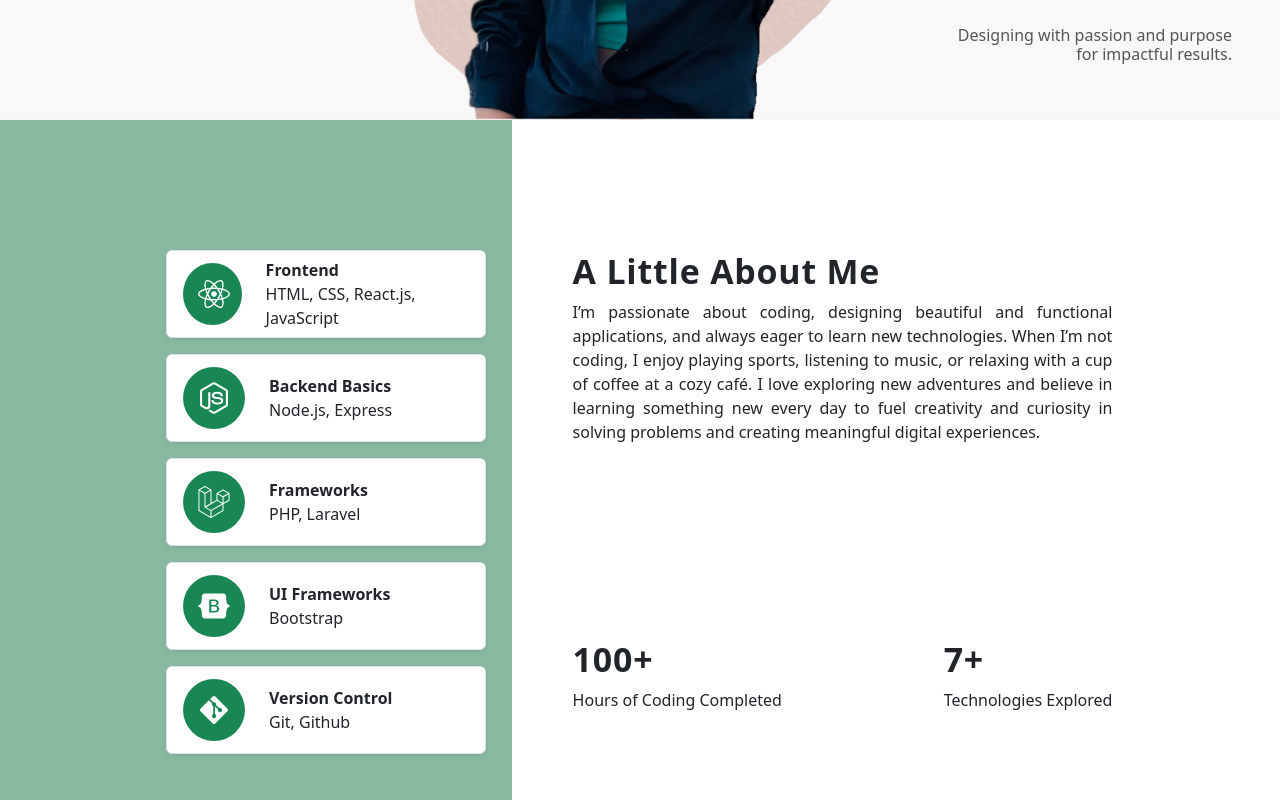
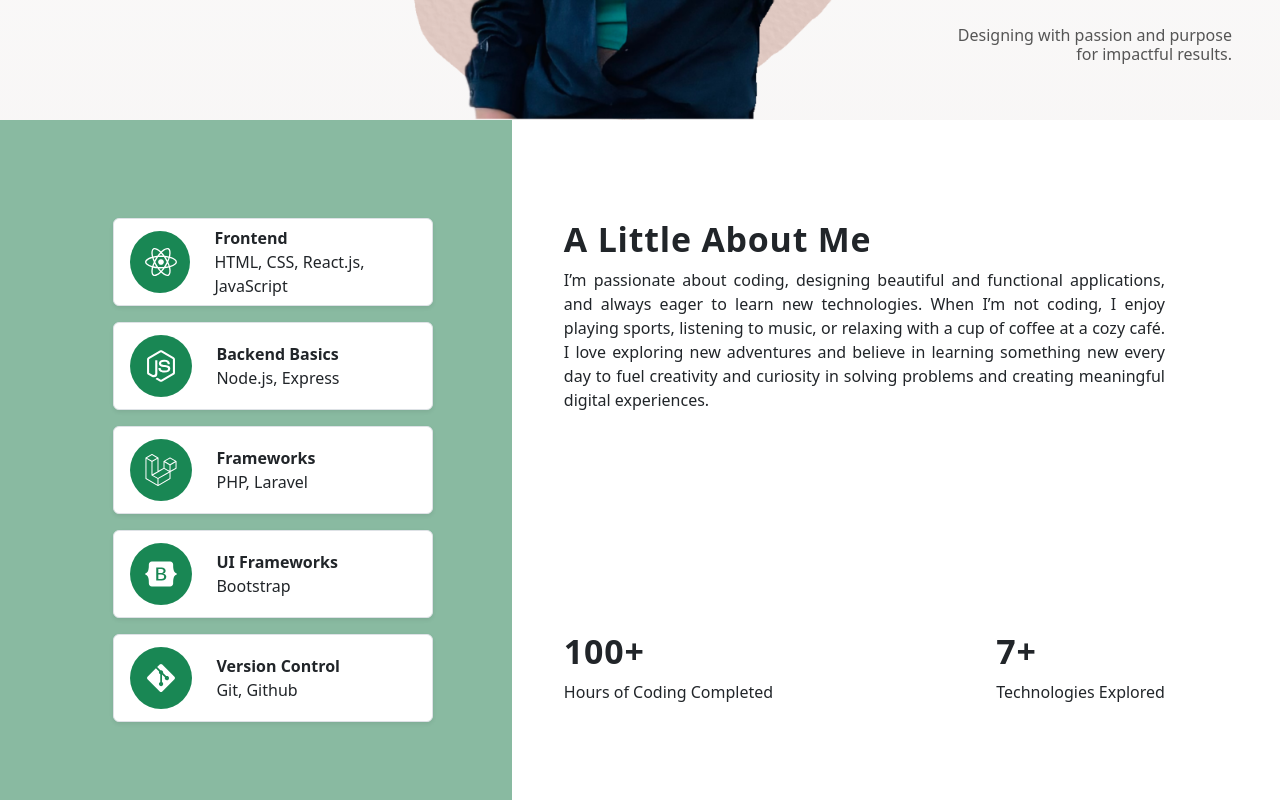
Before and after one commit to Parisa7422/Portfolio-v2, a React (Vite) app: page / in a window 1280 px wide. Shown: the part 680-1480 px from the top of the page. Built offline with nearby package versions, Linux system fonts and the light colour scheme.

Commit message:
responsive about section

```diff
--- a/src/components/About/About.css
+++ b/src/components/About/About.css
@@ -14,13 +14,14 @@
 }
 
 .card-container__icon{
-   min-width: 55px;
+   min-width: 60px;
+   min-height: 60px;
    padding: 15px;
 }
 
 
 .sample-container{
-    width: 75%;
+    width: 100%;
     height: auto;
     margin: 0 auto;
     position: relative;
@@ -30,20 +31,35 @@
     font-size: 2em;
 }
 
-.skills-container::before{
-    content: "";
-    background-color: #89baa1;
-    position: absolute; /* Stretches to the left */
-    top:0;
-    bottom: 0; /* Aligns to the bottom */
-    left: 0; /* Aligns to the left */
-    width: 40%; /* Adjust as needed to control its width */
-    z-index: 0;
+
+.skills-container {
+    background-color: #89baa1; /* Green background */
+    width: 40%; /* Adjust width as needed */
+    height: 100%; /* Make it full height */
+    position: absolute; /* Place behind the cards */
+    top: 0;
+    left: 0;
+    z-index: 0; /* Ensure it appears behind the cards */
+    transition: opacity 0.5s ease-in-out, visibility 0.5s ease-in-out; /* Transition for smooth removal */
+    opacity: 1;
+    visibility: visible;
 }
 
-@media (min-width: 768px){
+
+
+@media (max-width: 768px){
     .sample-container{
         width: 100%;
-        padding-right: 3em;
+    }
+
+   .skills-container{
+    opacity: 0; /* Smoothly transition to invisible */
+    visibility: hidden; /* Ensure element is not interactable */
+   }
+}
+
+@media (max-width: 990px){
+    .skills-container{
+        width: 43%;
     }
 }
--- a/src/components/About/About.jsx
+++ b/src/components/About/About.jsx
@@ -48,13 +48,14 @@ const cards = [
 function About() {
   return (
     <div className="about-section">
+      <div className="skills-container"></div>
       <div className="container">
         <div className="row flex-md-row-reverse">
           <div className="col-md-7">
             <div className="about-section d-flex flex-column h-100 mb-4">
               <div className="about-header h-75">
                 <h2>A Little About Me</h2>
-                <div className="about-header__description">
+                <div className="about-header__description pt-xxl-5">
                   I’m passionate about coding, designing beautiful and
                   functional applications, and always eager to learn new
                   technologies. When I’m not coding, I enjoy playing sports,
@@ -64,7 +65,7 @@ function About() {
                   solving problems and creating meaningful digital experiences.
                 </div>
               </div>
-              <div className="counter d-flex justify-content-between">
+              <div className="counter d-flex justify-content-between pt-4">
                 <div className="counter-projects d-flex flex-column-reverse">
                   <div className="counter-projects__title">
                     Hours of Coding Completed
@@ -80,8 +81,9 @@ function About() {
               </div>
             </div>
           </div>
-          <div className="skills-container col-md-5 mt-5 mt-md-0">
-            <div className="sample-container d-flex flex-column justify-content-between align-items-start">
+
+          <div className="col-md-5 mt-5 mt-md-0 d-flex ">
+            <div className="sample-container d-flex flex-column justify-content-between align-items-center align-items-md-start">
               {cards.map((item) => (
                 <Card
                   key={item.id}
--- a/src/index.css
+++ b/src/index.css
@@ -29,9 +29,10 @@ h2{
     /************ BOOTSTRAP TAGS **********/
 
 .container{
-    margin: 8em auto;
+    margin: 6em auto;
     padding: 0 2em;
     display: flex;
+    max-width: 90%;
 }
 
 .hr{
@@ -44,6 +45,6 @@ h2{
 
 @media (min-width: 1200px){
     .container{
-        padding: 0 6em;
+        padding: 0 3em;
     }
 }
```
